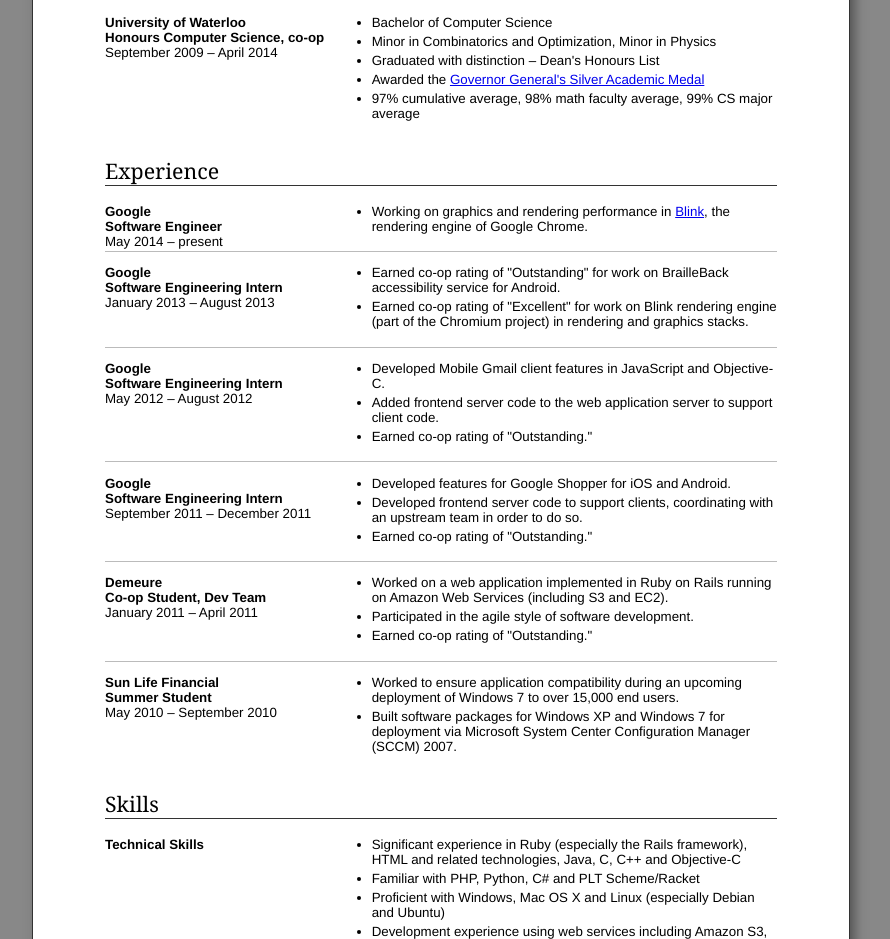
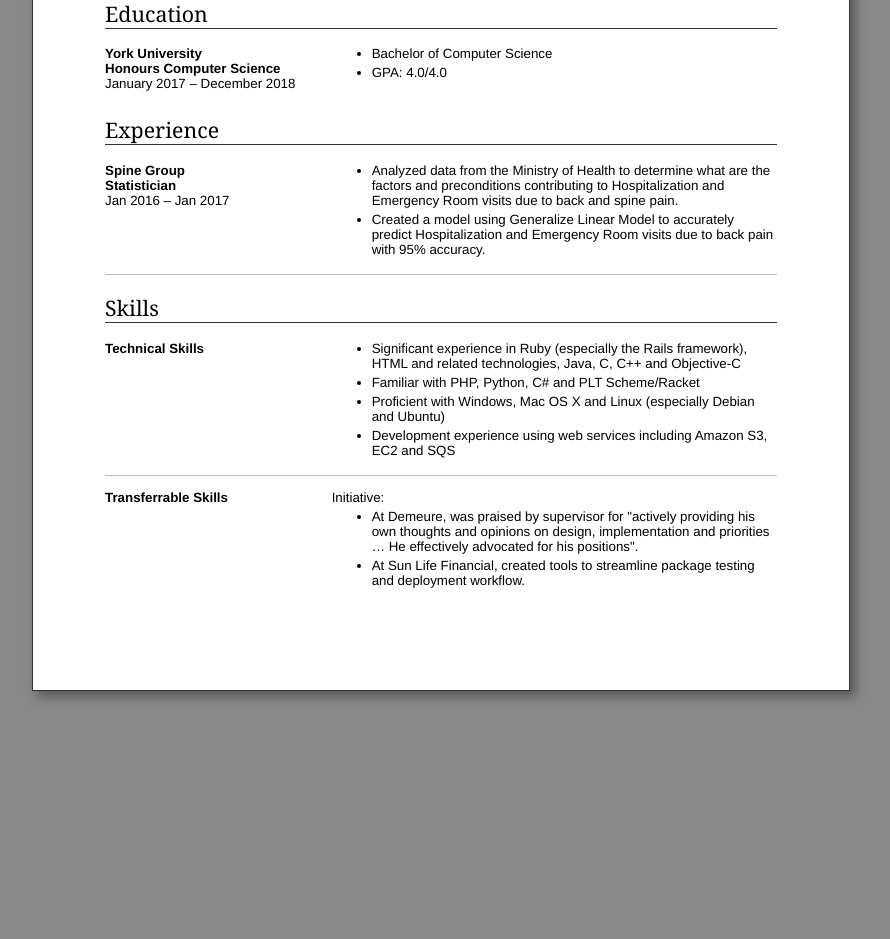
Before and after one commit to YilengYao/YilengYao.github.io, a plain HTML site: page index.html in a window 1280 px wide. Shown: the part 215-1154 px from the top of the page, without its empty margins (199-1089 px from the left). After the commit the page ends 922 px from the top, so only its background shows below. Drawn offline with Linux system fonts and the light colour scheme.

Commit message:
add index.html

```diff
--- a/index.html
+++ b/index.html
@@ -71,7 +71,7 @@
     .section li ul ul { list-style-type: square }
     .section li ul li { margin:0.3em 0;}
 
-    /* hack because JobMine sends IE into quirks mode */
+
     * html .section .info {
       position: static;
       margin-top: 1em;
@@ -85,21 +85,30 @@
         <tt>yilengyao@gmail.com</tt><br>
       </p>
     </div>
-
+    <div align="center">
+      <a style="padding-right:30px" target="_blank" href="https://www.youtube.com/channel/UClNsE9rEO13YYu32mQYcFFw/videos?sort=dd&view=0&shelf_id=0">
+	<img src="youtube.png" height="50" width="50" alt="Youtube Page">
+      </a>
+      <a style="padding-right:30px" target="_blank" href="https://www.linkedin.com/in/yi-leng-yao-84451275/">
+	<img src="linkedin.png" height="50" width="50" alt="Youtube Page">
+      </a>
+      <a target="_blank" href="https://github.com/YilengYao/">
+	<img src="github.png" height="50" width="50" alt="Youtube Page">
+      </a>
+    </div>
     <h2>Education</h2>
     <ul class="education section">
       <li>
         <div class="info">
-          <strong class="school">University of Waterloo</strong><br>
-          <strong class="program">Honours Computer Science, co-op</strong><br>
-          <span class="dates">September 2009 &ndash; April 2014</span>
+          <strong class="school">York University</strong><br>
+          <strong class="program">Honours Computer Science</strong><br>
+          <span class="dates">January 2017 &ndash; December 2018</span>
         </div>
         <ul>
           <li>Bachelor of Computer Science</li>
-          <li>Minor in Combinatorics and Optimization, Minor in Physics</li>
-          <li>Graduated with distinction &ndash; Dean's Honours List</li>
-          <li>Awarded the <a href="http://www.gg.ca/document.aspx?id=15008">Governor General's Silver Academic Medal</a></li>
-          <li>97% cumulative average, 98% math faculty average, 99% CS major average</li>
+
+          <li>GPA: 4.0/4.0</li>
+
         </ul>
       </li>
     </ul>
@@ -108,105 +117,17 @@
     <ul class="experience section">
       <li>
         <div class="info">
-          <strong class="employer">Google</strong><br>
-          <strong class="position">Software Engineer</strong><br>
-          <span class="dates">May 2014 &ndash; present</span>
+          <strong class="employer">Spine Group</strong><br>
+          <strong class="position">Statistician</strong><br>
+          <span class="dates">Jan 2016 &ndash; Jan 2017</span>
         </div>
         <ul>
-          <li>Working on graphics and rendering performance in <a href="http://www.chromium.org/blink">Blink</a>, the rendering engine of Google Chrome.</li>
+          <li>Analyzed data from the Ministry of Health to determine what are the factors and preconditions contributing to Hospitalization and Emergency Room visits due to back and spine pain.</li>
+          <li>Created a model using Generalize Linear Model to accurately predict Hospitalization and Emergency Room visits due to back pain with 95% accuracy.</li>
         </ul>
       </li>
 
-      <li>
-        <div class="info">
-          <strong class="employer">Google</strong><br>
-          <strong class="position">Software Engineering Intern</strong><br>
-          <span class="dates">January 2013 &ndash; August 2013</span>
-        </div>
-        <ul>
-          <li>Earned co-op rating of &quot;Outstanding&quot; for work on BrailleBack accessibility service for Android.</li>
-          <li>Earned co-op rating of &quot;Excellent&quot; for work on Blink rendering engine (part of the Chromium project) in rendering and graphics stacks.</li>
-        </ul>
-      </li>
 
-      <li>
-        <div class="info">
-          <strong class="employer">Google</strong><br>
-          <strong class="position">Software Engineering Intern</strong><br>
-          <span class="dates">May 2012 &ndash; August 2012</span>
-        </div>
-        <ul>
-          <li>Developed Mobile Gmail client features in JavaScript and Objective-C.</li>
-          <li>Added frontend server code to the web application server to support client code.</li>
-          <li>Earned co-op rating of &quot;Outstanding.&quot;</li>
-        </ul>
-      </li>
-
-      <li>
-        <div class="info">
-          <strong class="employer">Google</strong><br>
-          <strong class="position">Software Engineering Intern</strong><br>
-          <span class="dates">September 2011 &ndash; December 2011</span>
-        </div>
-        <ul>
-          <li>Developed features for Google Shopper for iOS and Android.</li>
-          <li>Developed frontend server code to support clients, coordinating with an upstream team in order to do so.</li>
-          <li>Earned co-op rating of &quot;Outstanding.&quot;</li>
-        </ul>
-      </li>
-
-      <li>
-        <div class="info">
-          <strong class="employer">Demeure</strong><br>
-          <strong class="position">Co-op Student, Dev Team</strong><br>
-          <span class="dates">January 2011 &ndash; April 2011</span>
-        </div>
-        <ul>
-          <li>Worked on a web application implemented in Ruby on Rails running on Amazon Web Services (including S3 and EC2).</li>
-          <li>Participated in the agile style of software development.</li>
-          <li>Earned co-op rating of &quot;Outstanding.&quot;</li>
-        </ul>
-      </li>
-
-      <li>
-        <div class="info">
-          <strong class="employer">Sun Life Financial</strong><br>
-          <strong class="position">Summer Student</strong><br>
-          <span class="dates">May 2010 &ndash; September 2010</span>
-        </div>
-        <ul>
-          <li>Worked to ensure application compatibility during an upcoming deployment of Windows 7 to over 15,000 end users.</li>
-          <li>Built software packages for Windows XP and Windows 7 for deployment via Microsoft System Center Configuration Manager (SCCM) 2007.</li>
-        </ul>
-      </li>
-
-      <!--
-      <li>
-        <div class="info">
-          <strong class="employer">Columbia Sobeys (#878)</strong><br>
-          <strong class="position">Bakery Staff</strong><br>
-          <span class="dates">September 2008 &ndash; May 2010</span>
-        </div>
-        <ul>
-          <li>Worked with others in the preparation and packaging of bakery products and the upkeep of the bakery.</li>
-          <li>Provided prompt and courteous service to customers.</li>
-        </ul>
-      </li>
-
-      <li>
-        <div class="info">
-          <strong class="employer">Waterloo Region D.S.B.</strong><br>
-          <strong class="position">ITS Assistant</strong><br>
-          <span class="dates">July 2006 &ndash; August 2006</span>
-        </div>
-        <ul>
-          <li>Installed and configured a server with Fedora Core 5 and Apache 2.2 for use as the corporate web server.</li>
-          <li>Installed operating system and server software on multiple production OpenBSD servers.</li>
-          <li>Designed and developed a simple curses-based rsync frontend for use on web servers.</li>
-        </ul>
-      </li>
-      -->
-    </ul>
 
     <h2 style="page-break-before: always">Skills</h2>
     <ul class="skills section">
@@ -227,30 +148,12 @@
           <strong>Transferrable Skills</strong>
         </div>
         Initiative: <ul>
-          <li>At Google, manager commented  on &quot;[handling] additional tasks on his own initiative&quot; and &quot;[performing] as a full time engineer&quot;.</li>
-          <li>At Google, supervisor commented on &quot;zeal and enthusiasm to work which is hard to find and makes his work that much better.&quot;</li>
-          <li>At Google, was praised for &quot;[taking] on cleaning up the existing Shopper codebase &hellip; contributing to overall code health.&quot;</li>
+
           <li>At Demeure, was praised by supervisor for &quot;actively providing his own thoughts and opinions on design, implementation and priorities &hellip; He effectively advocated for his positions&quot;.</li>
           <li>At Sun Life Financial, created tools to streamline package testing and deployment workflow.</li>
-        </ul><br>
-        Communication: <ul>
-          <li>In the Computer Science Club, documented existing and new systems and software, categorized existing documentation, and consistently responded promptly to requests from members.</li>
-          <li>At Sun Life Financial, wrote packaging standards recommendations to prepare for Windows 7 and presented recommendations to co-workers.</li>
-        </ul>
-      </li>
+
     </ul>
 
-    <h2>Clubs &amp; Societies</h2>
-    <ul class="clubs section">
-      <li>
-        <div class="info">
-          <strong>Computer Science Club of the University of Waterloo</strong>
-        </div>
-        <ul>
-          <li>As a member of the Systems Committee (since late 2009) and System Administrator (for five terms), maintained and improved club systems and software providing various services to members, including a mirror of open-source software serving hundreds of concurrent requests.</li>
-          <li>Supported systems used by hundreds of members of a wide range of purposes.</li>
-        </ul>
-      </li>
-    </ul>
+
   </body>
 </html>
```
